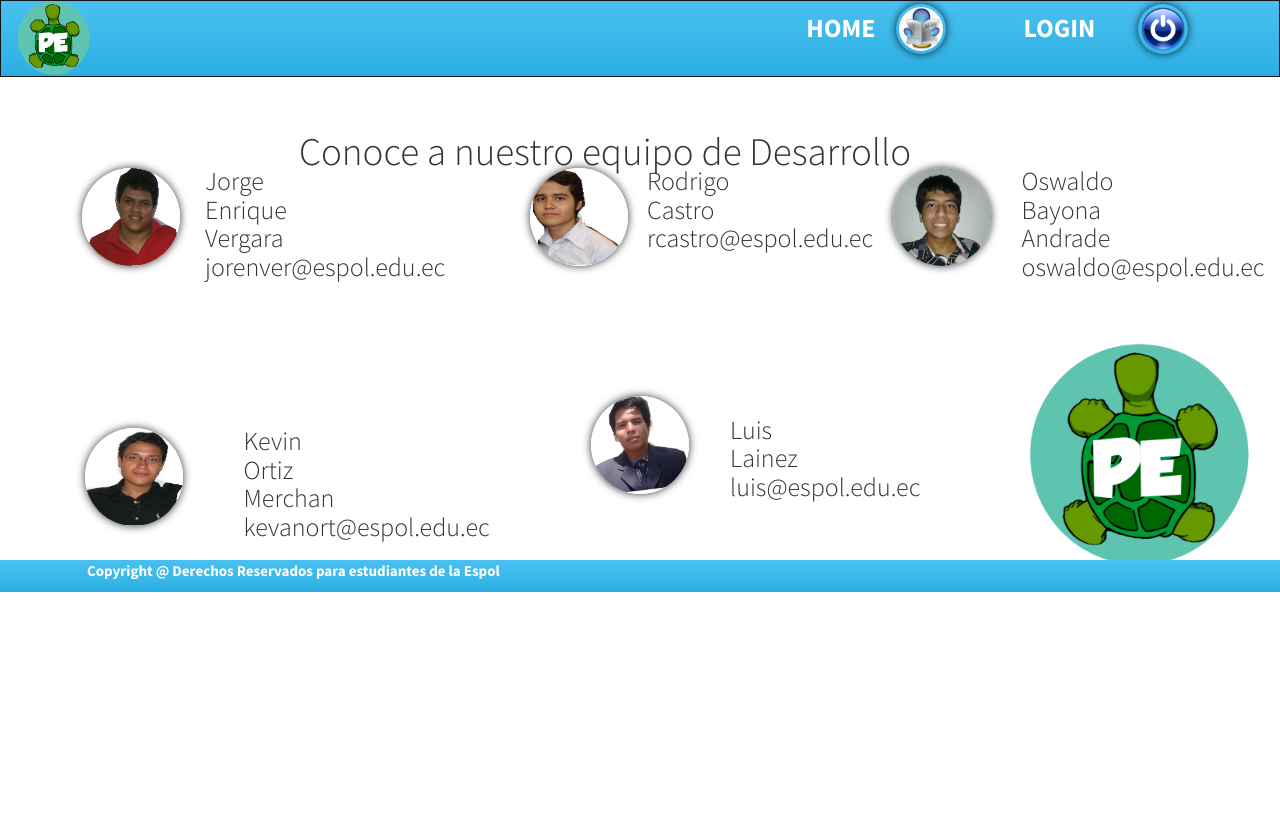
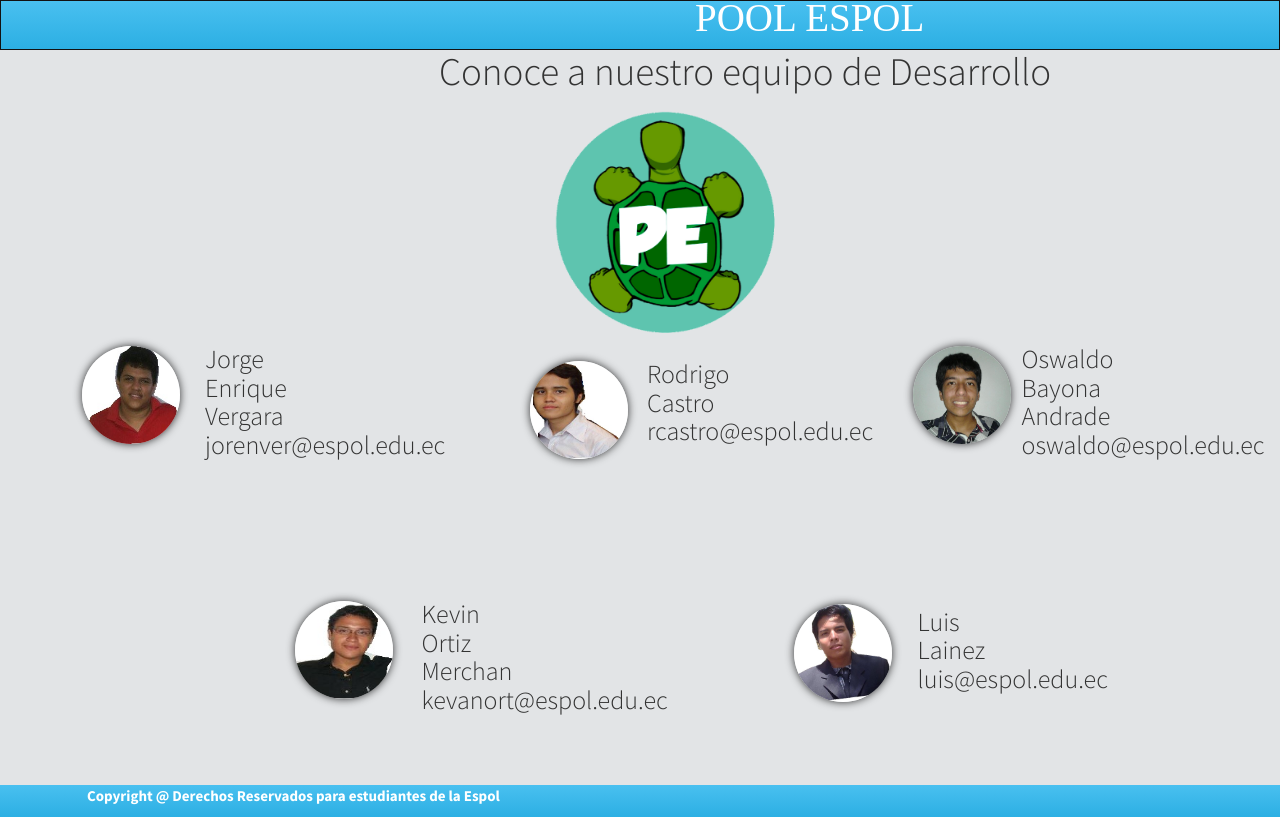
Before and after one commit to rodrigoCastroReyes/PoolEspol, a plain HTML site: page desarrolladores.html in a window 1280 px wide. Drawn offline with Linux system fonts and the light colour scheme; a web font is replaced by a local one.

Commit message:
Arreglo en la parte de desarrollador

```diff
--- a/css/desarrollador.css
+++ b/css/desarrollador.css
@@ -1,45 +1,26 @@
-#logoespol img{
-	 width: 75px;
-	 height: 75px;
-	 border-radius: 150px;
-	 margin-left:15px;
+@import 'fonts.css';
 
-}
+.navbar.navbar-default{
 
-#imagenesicon img{
-	 width: 50px;
-	 height: 50px;
-	 border-radius: 150px;
-	 position: absolute;bottom: 30%;left: 70%;
-	 padding: 3px;
-  -webkit-border-radius: 150px;
-   -moz-border-radius: 150px;
-    box-shadow: 0 0 8px rgba(0, 0, 0, .8);
-    -webkit-box-shadow: 0 0 8px rgba(0, 0, 0, .8);
-    -moz-box-shadow: 0 0 8px rgba(0, 0, 0, .8);
-	 display: flex;
-}
-
-#imagenesicon1 img{
-	 width: 50px;
-	 height: 50px;
-	 border-radius: 150px;
-	 position: absolute;bottom: 30%;left:89%;
-
-
-	 padding: 3px;
-
-  -webkit-border-radius: 150px;
-   -moz-border-radius: 150px;
-    box-shadow: 0 0 8px rgba(0, 0, 0, .8);
-    -webkit-box-shadow: 0 0 8px rgba(0, 0, 0, .8);
-    -moz-box-shadow: 0 0 8px rgba(0, 0, 0, .8);
-	 display: flex;
-
+background: -webkit-linear-gradient(top, #49c0f0 0%,#2cafe3 100%);
 
 
 }
 
+html,body{
+	background-color:#e2e4e6;
+
+}
+
+#tituloDesarrollador{
+    font-family: opcionCuatro;
+	font-style: normal;
+	margin-left:255px;
+	height: 100%;
+	padding-top:55px;
+	color:white;
+
+}
 
 .opciones img:hover{
 	 background: blue;
@@ -73,32 +54,15 @@ footer{
 	color: white;
 	position: absolute;top: 560px;
 	width: 100%;
+	position:absolute;top:785px;
 
 }
 
 #logosection img{
-	position: absolute;left: 80%;top: 343px;
+	position: absolute;left: 43%;bottom: 463px;
 
 }
-#logosection{
-	width: 730px;
-   height: 133px;
-line-height: 0px;
-color: transparent; font-size: 30px;
-font-family: "HelveticaNeue-Light", "Helvetica Neue Light", "Helvetica Neue", Helvetica, Arial, sans-serif;
-font-weight: bold;
 
--webkit-transition: all 0.5s ease;
--moz-transition: all 0.5s ease;
--ms-transition: all 0.5s ease;
-transition: all 0.5s ease;
-}
-
-#logosection:hover{
-	line-height: 133px;
-    color: #575858;
-    margin-left: 32px;
-}
 
 #logosection p{
 	position: absolute;left: 45%;top: 50%;
@@ -109,13 +73,13 @@ p{
 
 h1{
 
-	position: absolute;bottom: 77%;left: 299px;
+	position: absolute;bottom: 87%;left: 439px;
 }
 
 .col-md-3.col-sm-3.fig1 img{
 	width: 98px;
 	height: 98px;
-	margin-top: 70px;
+	margin-top: 275px;
 	margin-left:12px;
 	position: relative;top: 189%;
 	-webkit-border-radius: 150px;
@@ -130,8 +94,8 @@ h1{
 	width: 98px;
 	height: 98px;
 	position: relative;
-	margin-top: 330px;
-	margin-left:-278px;
+	margin-top: 530px;
+	margin-left:-68px;
 	-webkit-border-radius: 150px;
    -moz-border-radius: 150px;
     box-shadow: 0 0 8px rgba(0, 0, 0, .8);
@@ -143,7 +107,7 @@ h1{
 .col-md-3.col-sm-3.fig3 img{
 	width: 98px;
 	height: 98px;
-	 margin-top: 70px;
+	 margin-top: 290px;
 	margin-left:-125px;
 	position: relative;top: 189%;
 	-webkit-border-radius: 150px;
@@ -157,8 +121,8 @@ h1{
 .col-md-3.col-sm-3.fig4 img{
 	width: 98px;
 	height: 98px;
-	margin-top: 70px;
-	margin-left:-55px;
+	margin-top: 275px;
+	margin-left:-35px;
 
 	position: relative;top: 189%;
 	-webkit-border-radius: 150px;
@@ -172,8 +136,8 @@ h1{
 .col-md-3.col-sm-3.fig5 img{
 	width: 98px;
 	height: 98px;
-	 margin-top: 44px;
-	margin-left:-64px;
+	 margin-top: 74px;
+	margin-left:-154px;
 	position: relative;top: 189%;
 	-webkit-border-radius: 150px;
    -moz-border-radius: 150px;
@@ -192,7 +156,7 @@ h1{
 #dev2{
 	width: 54px;
 	height: 54px;
-	position: relative;bottom:120px;left:-134px;
+	position: relative;bottom:120px;left:44px;
 
 }
 #dev3{
@@ -210,6 +174,6 @@ h1{
 #dev5{
 	width: 54px;
 	height: 54px;
-	position: relative;bottom:99px;left: 60px;
+	position: relative;bottom:115px;left: -45px;
 
 }
--- a/desarrolladores.html
+++ b/desarrolladores.html
@@ -13,20 +13,11 @@
 
 	<header>
 		<nav class="navbar navbar-default" role="navigation">
-			<ul class="nav nav-pills">
-				<div id="logoespol"><li role="presentation"><img src="imagenes/LogoPoolEspol.png" height="36" width="36" ></li></div>
-					<div id="imagenesicon">
-						<h3 id="home">HOME</h3>
-						<li role="button" class="opciones"><a href="#"><img  src="imagenes/ImagenesDesarrollador/noticiasconpersonaje.jpg" ></a></li>
-					</div>
-						<h3 id="logiar">LOGIN</h3>
+		 <ul>
+			 <h1 id="tituloDesarrollador">POOL ESPOL</h1>
 
-					<div id="imagenesicon1">
-						<li role="button" class="opciones"><a href="#"><img  src="imagenes/ImagenesDesarrollador/logout.png" style="float:right"></a></li>
-					</div>
+		 </ul>
 
-
-			</ul>
 		</nav>
 	</header>
 
@@ -88,7 +79,6 @@
 
 		 <div id="logosection">
 		 	<img src="imagenes/LogoPoolEspol.png" height="226" width="229" alt="">
-		 	<p>Visítanos y Contáctanos!</p>
 		 </div>
 
 	</section>
```
